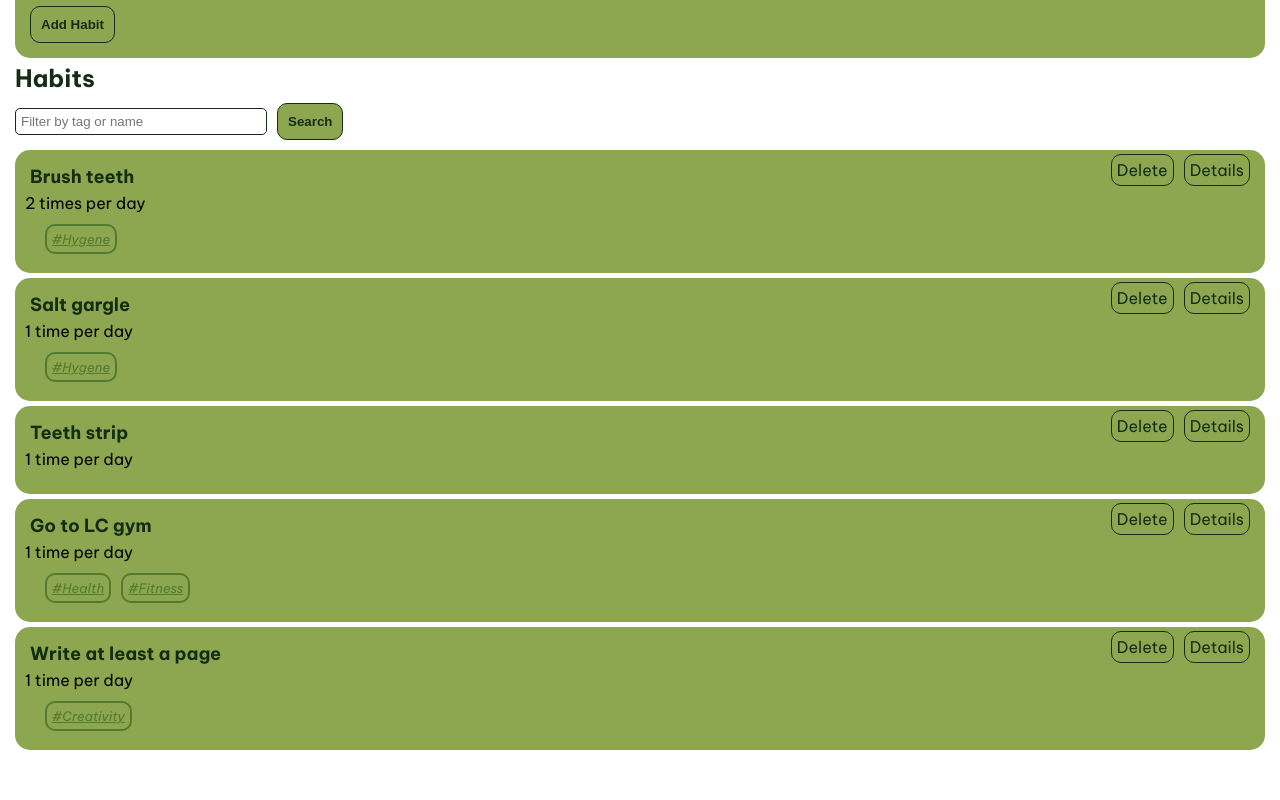
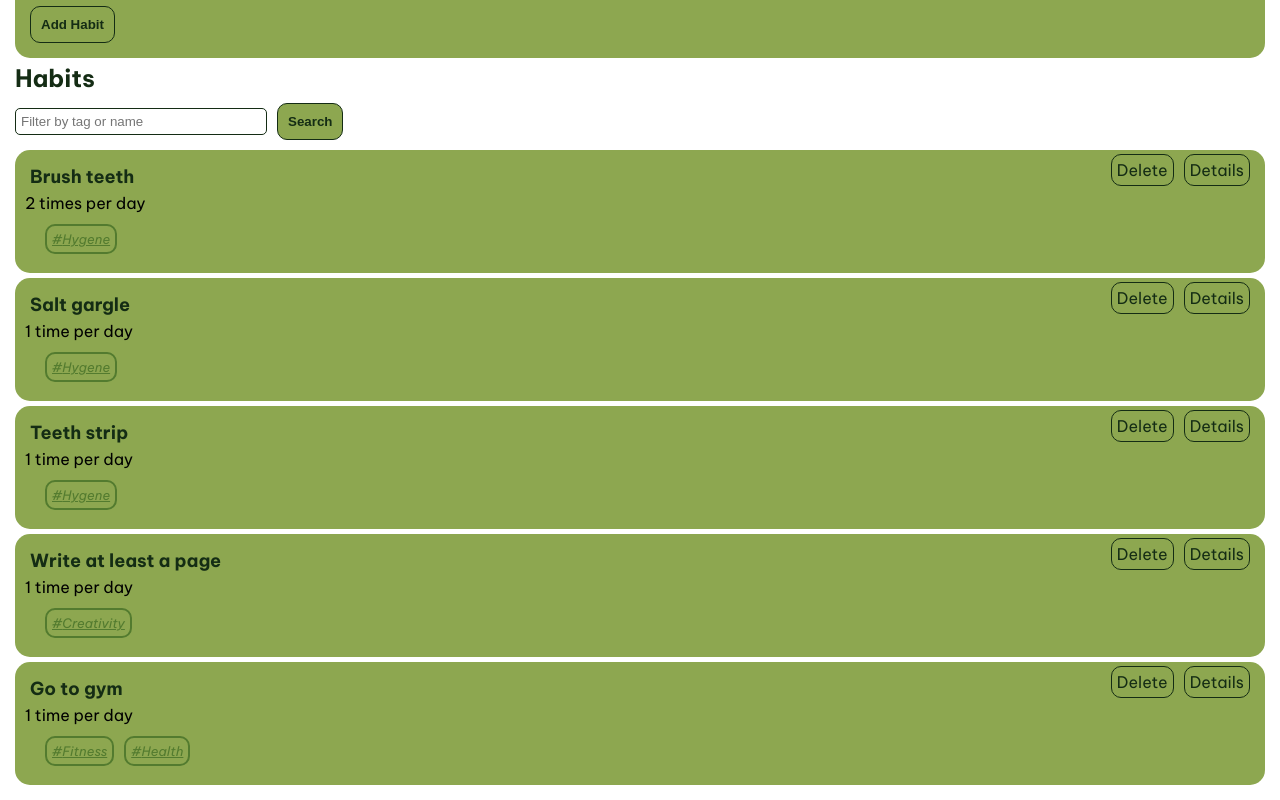
Before and after one commit to kandriam/habbit-prototype, an Angular app: page / in a window 1280 px wide. Shown: the part 394-1194 px from the top of the page. Before the commit the page ends 1159 px from the top, so only its background shows below. Built offline with nearby package versions, Linux system fonts and the light colour scheme; data requests are answered from the project's data file.

Commit message:
date stuff and name stuff

```diff
--- a/db.json
+++ b/db.json
@@ -23,22 +23,12 @@
     {
       "id": "3",
       "name": "Teeth strip",
-      "description": "1. Peel whitestrips from backing liner. 2. Apply gel side of strip to front teeth. Align straight edge of strip with gumline. Fold over teeth and press to secure. 3. After 30 minutes, peel strip from corner and pull gently across to ease removal. Rinse or brush to remove remaining gel.",
       "timesperinstance": 1,
       "frequency": "daily",
-      "isactive": true
-    },
-    {
-      "id": "4",
-      "name": "Go to LC gym",
+      "description": "1. Peel whitestrips from backing liner. 2. Apply gel side of strip to front teeth. Align straight edge of strip with gumline. Fold over teeth and press to secure. 3. After 30 minutes, peel strip from corner and pull gently across to ease removal. Rinse or brush to remove remaining gel.",
       "tags": [
-        "Health",
-        "Fitness"
-      ],
-      "timesperinstance": 1,
-      "isactive": true,
-      "frequency": "daily",
-      "description": "Go to the gym and exercise. 1. Warm up for 10 minutes. 2. Treadmill. 3. Do strength training for 30 minutes. 4. Cool down for 10 minutes."
+        "Hygene"
+      ]
     },
     {
       "id": "5",
@@ -49,6 +39,17 @@
       "tags": [
         "Creativity"
       ]
+    },
+    {
+      "id": "6",
+      "name": "Go to gym",
+      "timesperinstance": 1,
+      "frequency": "daily",
+      "description": "Exercise\n20-30 min on treadmill\nSome arm exercise machine\nSome leg exercise machine\n10-20 min on treadmill",
+      "tags": [
+        "Fitness",
+        "Health"
+      ]
     }
   ]
 }
--- a/src/app/app.css
+++ b/src/app/app.css
@@ -6,6 +6,8 @@ header {
   height: 60px;
   padding: var(--content-padding);
   box-shadow: 0px 5px 25px var(--g3-color);
+  display: flex;
+  justify-content: space-between;
 }
 
 .content {
--- a/src/app/app.ts
+++ b/src/app/app.ts
@@ -9,6 +9,7 @@ import {RouterModule} from '@angular/router';
     <main>
       <header class="brand-name">
         <a [routerLink]="['/']"><h1>Habbit</h1></a>
+        <div id="date"></div>
       </header>
       <section class="content">
         <router-outlet></router-outlet>
@@ -19,4 +20,26 @@ import {RouterModule} from '@angular/router';
 })
 export class App {
   title = 'habbit';
+
+
+
+  constructor () {
+  }
 }
+
+window.onload = () => {
+    displayDate();
+}
+
+function displayDate() {
+    let months = ["January", "February","March", "April", "May", "June", "July", "August", "September", "October", "November", "December"]
+    let date =  new Date();
+    let y = date.getFullYear();
+    let m = date.getMonth() + 1;
+    let d = date.getDate();
+    var datedisplay = document.getElementById("date");
+    datedisplay!.innerHTML = (`
+      <h3>${m} / ${d} / ${y}</h3>
+      <h4>${months[m-1]} ${d}, ${y}</h4>
+      `)
+  };
--- a/src/app/habit.service.ts
+++ b/src/app/habit.service.ts
@@ -24,6 +24,7 @@ export class HabitService {
     );
 
     let strid = id.toString();
+    let strtimes = timesperinstance.toString();
     fetch(`${this.url}/${id}`, {
       method: 'PUT',
       headers: {
@@ -32,7 +33,7 @@ export class HabitService {
       body: JSON.stringify({
       id: strid,
       name,
-      timesperinstance,
+      timesperinstance: strtimes,
       frequency,
       description,
       tags
@@ -49,6 +50,9 @@ export class HabitService {
     this.getAllHabits().then(habits => {
       const maxId = habits.length > 0 ? Math.max(...habits.map(h => h.id)) : 0;
       const newId = String(maxId + 1);
+      let strtimes = timesperinstance.toString();
+
+
       fetch(this.url, {
       method: 'POST',
       headers: {
@@ -57,7 +61,7 @@ export class HabitService {
       body: JSON.stringify({
         id: newId,
         name,
-        timesperinstance,
+        timesperinstance: strtimes,
         frequency,
         description,
         tags: Array.isArray(tags) ? tags : tags.split(',').map(t => t.trim())
--- a/src/app/habit/habit.ts
+++ b/src/app/habit/habitthumbnail.ts
@@ -30,7 +30,7 @@ import { HabitService } from '../habit.service';
       </div>
     </section>
   `,
-  styleUrls: ['../../styles.css', './habit.css'],
+  styleUrls: ['../../styles.css', './habitthumbnail.css'],
 })
 export class Habit {
   habitService: HabitService = inject(HabitService);
--- a/src/app/habitdetails/habitdetails.ts
+++ b/src/app/habitdetails/habitdetails.ts
@@ -3,7 +3,7 @@ import { RouterLink, RouterOutlet, ActivatedRoute } from '@angular/router';
 import { HabitService } from '../habit.service';
 import { HabitInfo } from '../habit';
 import { FormControl, FormGroup, ReactiveFormsModule } from '@angular/forms';
-
+import { Home } from '../home/home';
 @Component({
   selector: 'app-habitdetails',
   imports: [RouterLink, RouterOutlet, ReactiveFormsModule],
@@ -76,6 +76,7 @@ import { FormControl, FormGroup, ReactiveFormsModule } from '@angular/forms';
 export class Details {
   route: ActivatedRoute = inject(ActivatedRoute);
   habitService: HabitService = inject(HabitService);
+  home: Home = inject(Home);
   habit: HabitInfo | undefined;
   applyForm: FormGroup;
   habitId: number;
@@ -106,7 +107,7 @@ export class Details {
     this.habitService.editHabit(
       this.habitId,
       this.applyForm.value.name ?? '',
-      Number(this.applyForm.value.timesperinstance) ?? 1,
+      this.applyForm.value.timesperinstance ?? 1,
       this.applyForm.value.frequency ?? 'daily',
       this.applyForm.value.description ?? '',
       (this.applyForm.value.tags ?? '')
--- a/src/app/home/home.ts
+++ b/src/app/home/home.ts
@@ -1,6 +1,6 @@
 import { Component, inject } from '@angular/core';
 import { HabitInfo } from '../habit';
-import { Habit } from '../habit/habit';
+import { Habit } from '../habit/habitthumbnail';
 import { HabitService } from '../habit.service';
 import { FormControl, FormGroup, ReactiveFormsModule } from '@angular/forms';
 
@@ -89,7 +89,7 @@ export class Home {
   createHabit() {
     this.habitService.createHabit(
       this.applyForm.value.name ?? '',
-      Number(this.applyForm.value.timesperinstance) ?? 1,
+      this.applyForm.value.timesperinstance ?? 1,
       this.applyForm.value.frequency ?? 'daily',
       this.applyForm.value.description ?? '',
       this.applyForm.value.tags ?? '',
```
Also changed, not shown: src/app/habit/habitthumbnail.css (renamed from src/app/habit/habit.css).
